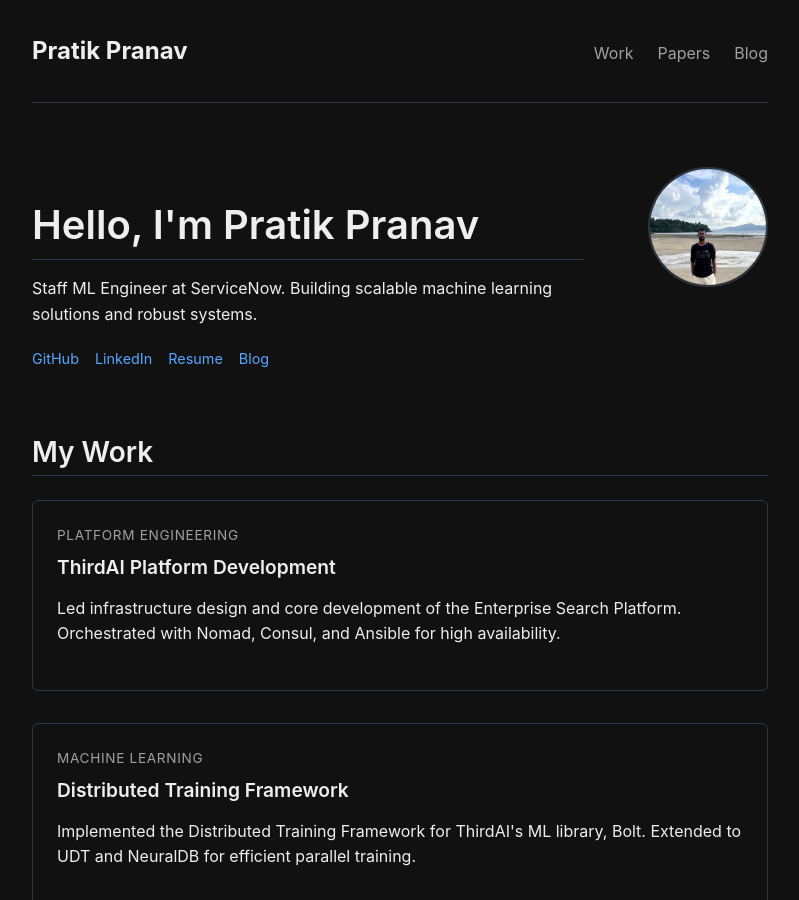
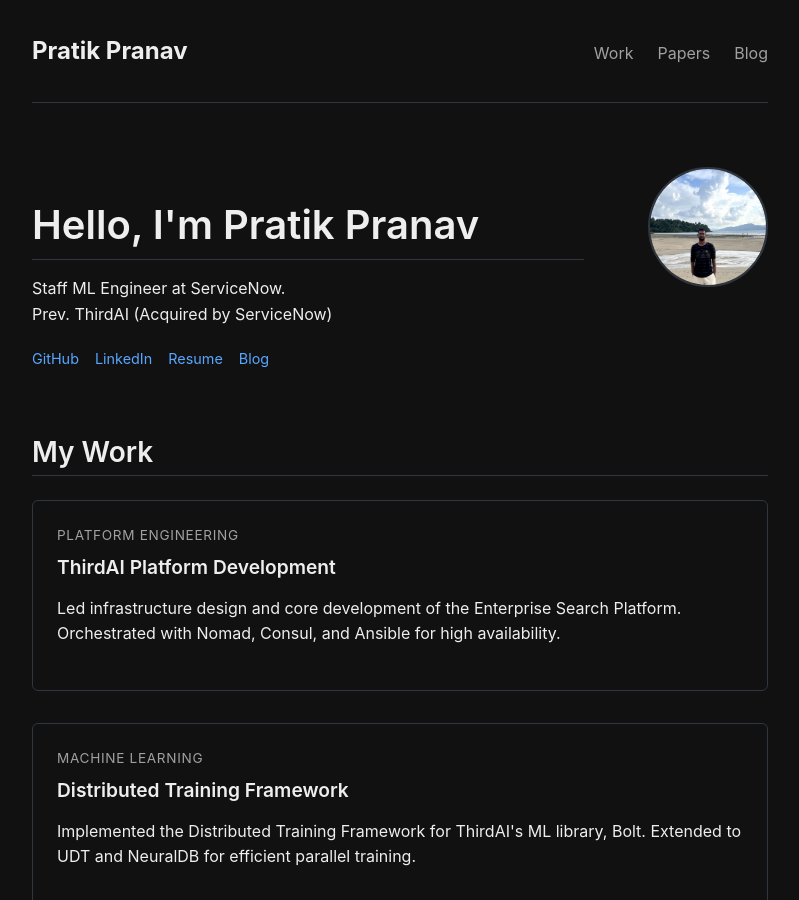
Before and after one commit to pratkpranav/pratkpranav.github.io, a Jekyll site: the page built from index.html, in a window 1280 px wide and 900 px high. Shown: the whole window, without its empty margins (240-1039 px from the left). Built offline with Jekyll 4.4.1, drawn with Linux system fonts in a browser that asks for light colours.

Commit message:
small fixes

```diff
--- a/_layouts/default.html
+++ b/_layouts/default.html
@@ -16,10 +16,10 @@
 <body>
   <header>
     <nav class="container">
-      <div class="logo">{{ site.title }}</div>
+      <a href="/" class="logo">{{ site.title }}</a>
       <div class="nav-links">
-        <a href="#work">Work</a>
-        <a href="#papers">Papers</a>
+        <a href="/#work">Work</a>
+        <a href="/#papers">Papers</a>
         <a href="/blog/">Blog</a>
       </div>
     </nav>
--- a/index.html
+++ b/index.html
@@ -7,7 +7,7 @@
     <div class="hero-content">
         <div class="hero-text">
             <h1>Hello, I'm Pratik Pranav</h1>
-            <p>Staff ML Engineer at ServiceNow. Building scalable machine learning solutions and robust systems.</p>
+            <p>Staff ML Engineer at ServiceNow.<br>Prev. ThirdAI (Acquired by ServiceNow)</p>
             <div class="social-links">
                 <a href="https://github.com/pratkpranav">GitHub</a>
                 <a href="https://www.linkedin.com/in/pratik-p-92629616b">LinkedIn</a>
```
